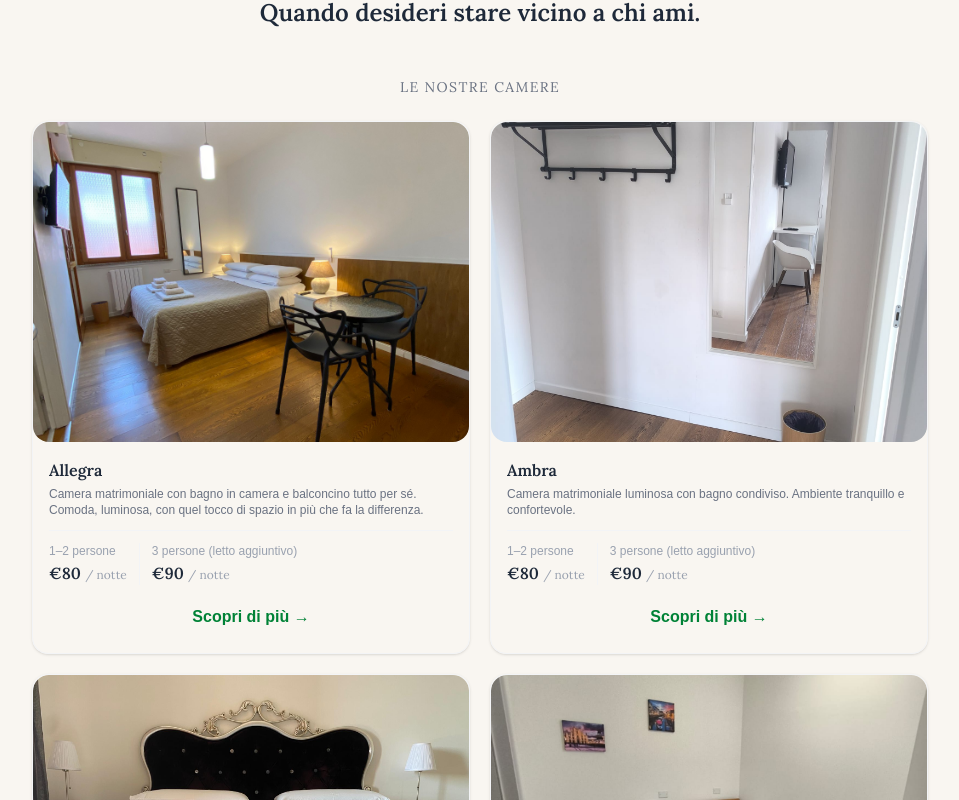
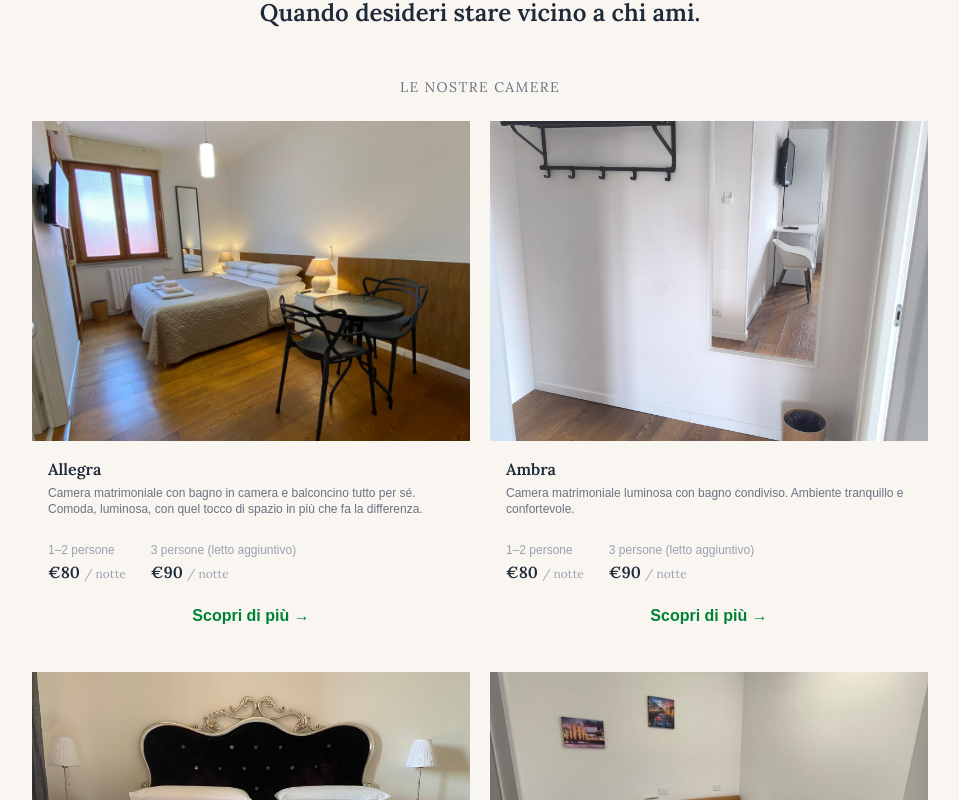
Before and after one commit to CasaAnia/sito-casaania, a Next.js app: page / in a window 1280 px wide. Shown: the part 560-1360 px from the top of the page, without its empty margins (160-1119 px from the left). Built offline with nearby package versions, Linux system fonts and the light colour scheme.

Commit message:
Homepage: foto camere senza cornice

```diff
--- a/app/page.tsx
+++ b/app/page.tsx
@@ -109,8 +109,8 @@ export default function Home() {
           <p style={loraStyle} className="text-center text-gray-500 text-sm uppercase tracking-widest mb-6">Le nostre camere</p>
           <div className="grid grid-cols-1 md:grid-cols-2 gap-5">
             {rooms.map((room, i) => (
-              <div key={i} className="border border-gray-100 rounded-2xl shadow-sm overflow-hidden">
-                <Link href={room.href} className="block h-80 rounded-2xl overflow-hidden">
+              <div key={i} className="overflow-hidden">
+                <Link href={room.href} className="block h-80 overflow-hidden">
                   <img src={room.img} alt={room.name} className={`w-full h-full object-cover ${room.name === 'Camera Matrimoniale Allegra' ? 'scale-125' : room.name === 'Camera Singola' ? 'scale-[1.03]' : room.name === 'Camera Matrimoniale Ambra' ? '' : ''}`} style={room.name === 'Camera Matrimoniale Allegra' ? {transformOrigin: '65% center'} : {}} />
                 </Link>
                 <div className="p-4">
```
